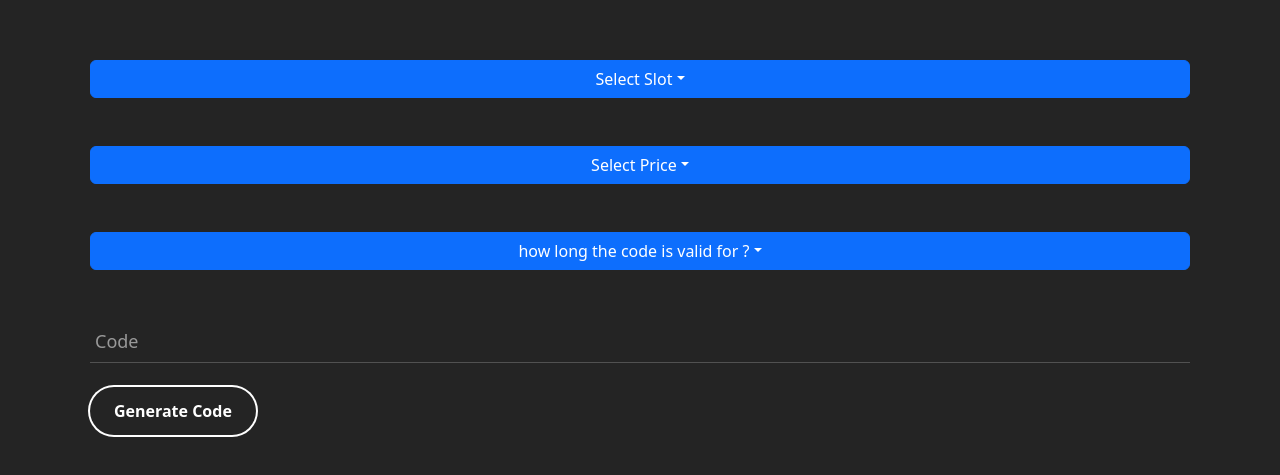
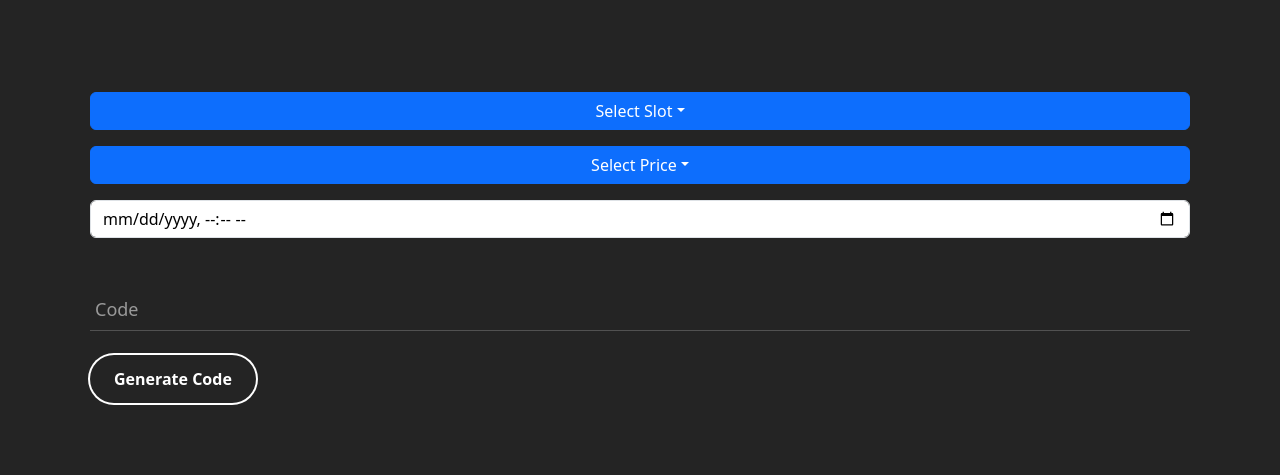
Before and after one commit to Alreadywinner/Clerkenwell-Bio-Centre, a React (Vite) app: page /code-generate in a window 1280 px wide. Shown: the part 153-628 px from the top of the page. Built offline with nearby package versions, Linux system fonts and the light colour scheme.

Commit message:
code generate page will now save date and time in state

```diff
--- a/src/App.css
+++ b/src/App.css
@@ -168,3 +168,21 @@
   display: flex;
   justify-content: center;
 }
+
+.date-time-input {
+  display: block;
+  width: 100%;
+  padding: 0.375rem 0.75rem;
+  font-size: 1rem;
+  font-weight: 400;
+  line-height: 1.5;
+  color: #212529;
+  -webkit-appearance: none;
+  -moz-appearance: none;
+  appearance: none;
+  background-color: #fff;
+  background-clip: padding-box;
+  border: 1px solid #dee2e6;
+  border-radius: 0.375rem;
+  transition: border-color 0.15s ease-in-out, box-shadow 0.15s ease-in-out;
+}
--- a/src/CodeGenerate.jsx
+++ b/src/CodeGenerate.jsx
@@ -6,7 +6,8 @@ function CodeGenerate() {
   const [error, setError] = useState("");
   const [selectedTrialOption, setSelectedTrialOption] = useState("");
   const [price, setPrice] = useState("");
-  const [expiryHours, setExpiryHours] = useState("");
+  const [expiryDateTime, setExpiryDateTime] = useState("");
+
   const generateRandomCode = () => {
     const characters = "ABCDEFGHIJKLMNOPQRSTUVWXYZ0123456789";
     let randomCode = "";
@@ -26,8 +27,8 @@ function CodeGenerate() {
     setPrice(option);
   };
 
-  const handleExpiryHourOptionChange = (option) => {
-    setExpiryHours(option);
+  const handleExpiryDateTimeChange = (e) => {
+    setExpiryDateTime(e.target.value);
   };
 
   return (
@@ -70,7 +71,7 @@ function CodeGenerate() {
           </Dropdown.Menu>
         </Dropdown>
         {error && <p className="text-danger mt-2">{error}</p>}
-        <Dropdown className="mt-5">
+        <Dropdown className="mt-3">
           <Dropdown.Toggle className="w-100">
             {price ? price : "Select Price"}
           </Dropdown.Toggle>
@@ -86,22 +87,14 @@ function CodeGenerate() {
           </Dropdown.Menu>
         </Dropdown>
         {error && <p className="text-danger mt-2">{error}</p>}
-        <Dropdown className="mt-5">
-          <Dropdown.Toggle className="w-100">
-            {expiryHours ? expiryHours : "how long the code is valid for ?"}
-          </Dropdown.Toggle>
-          <Dropdown.Menu className="w-100">
-            {["48 Hours", "72 Hours"].map((option, index) => (
-              <Dropdown.Item
-                key={index}
-                onClick={() => handleExpiryHourOptionChange(option)}
-              >
-                {option}
-              </Dropdown.Item>
-            ))}
-          </Dropdown.Menu>
-        </Dropdown>
-        {error && <p className="text-danger mt-2">{error}</p>}
+        {/* Input for expiry date and time */}
+        <input
+          type="datetime-local"
+          value={expiryDateTime}
+          onChange={handleExpiryDateTimeChange}
+          className="mt-3 text-black date-time-input"
+        />
+
         <div className="wave-group mt-5">
           <input
             required
```
